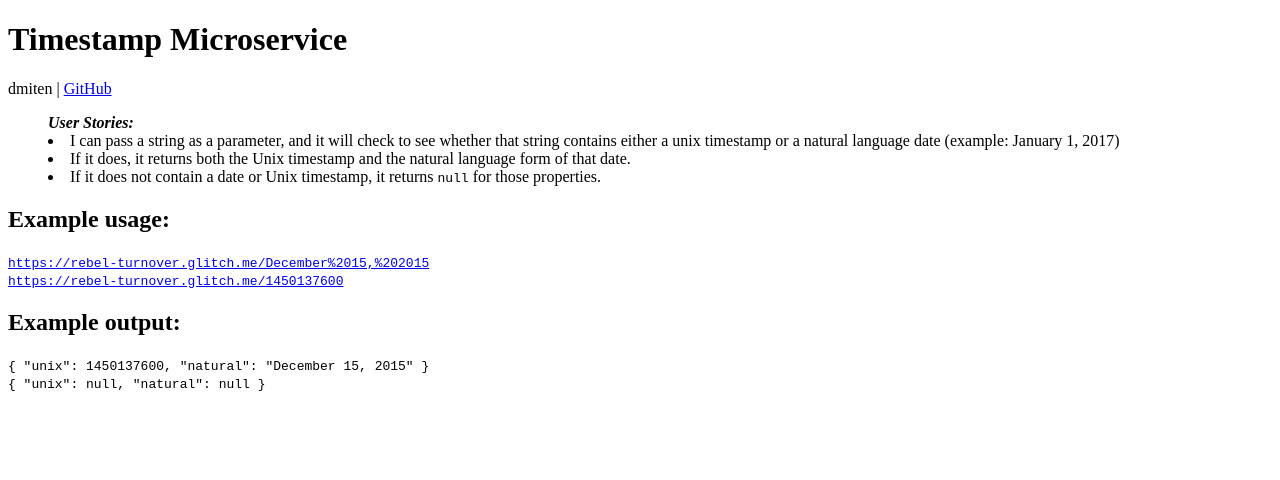
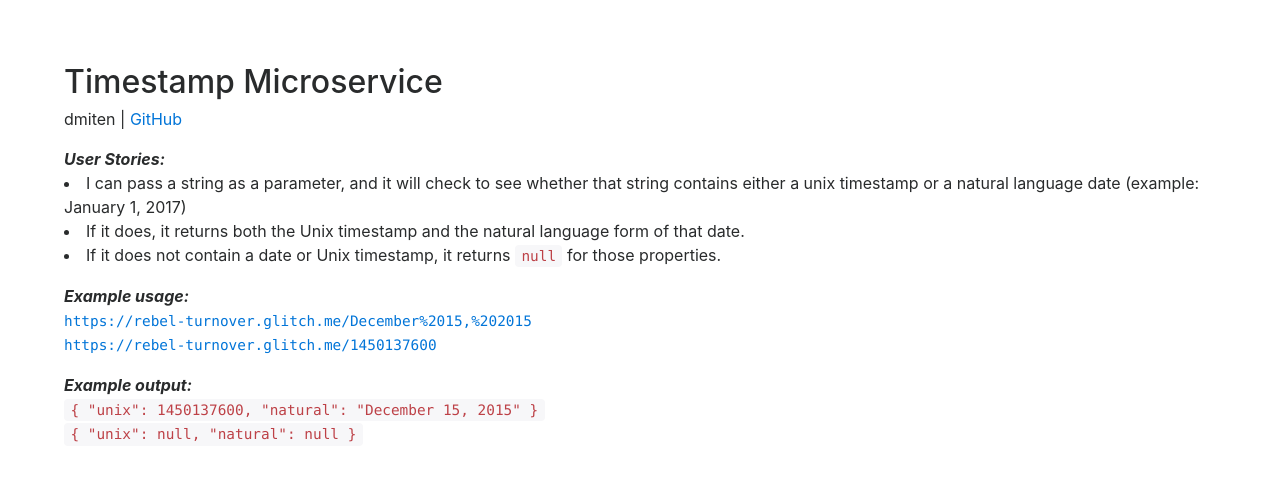
Before and after one commit to dmiten/FCC-backend-Timestamp, a website: page index.html in a window 1280 px wide. Drawn offline with nearby package versions, Linux system fonts and the light colour scheme.

Commit message:
Styling.

```diff
--- a/index.html
+++ b/index.html
@@ -3,10 +3,15 @@
   <head>
     <meta charset="UTF-8">
     <title>Timestamp Microservice</title>
+    <link rel="stylesheet"
+          href="https://maxcdn.bootstrapcdn.com/bootstrap/4.0.0-alpha.6/css/bootstrap.min.css"
+          integrity="sha384-rwoIResjU2yc3z8GV/NPeZWAv56rSmLldC3R/AZzGRnGxQQKnKkoFVhFQhNUwEyJ"
+          crossorigin="anonymous">
   </head>
   <body>
-    <div>
-      <h1>Timestamp Microservice</h1>
+    <div class="container-fluide"
+         style="margin: 5%">
+      <h2>Timestamp Microservice</h2>
       <p>dmiten | <a href="https://github.com/dmiten/FCC-backend-Timestamp" target="blank">GitHub</a></p>
       <blockquote>
         <b><i>User Stories:</i></b>
@@ -22,16 +27,20 @@
           properties.
         </li>
       </blockquote>
-      <h2>Example usage:</h2>
+      <blockquote>
+        <b><i>Example usage:</i></b><br>
         <a href="https://rebel-turnover.glitch.me/December%2015,%202015" target="blank">
           <code>https://rebel-turnover.glitch.me/December%2015,%202015</code>
         </a><br>
         <a href="https://rebel-turnover.glitch.me/1450137600" target="blank">
-        <code>https://rebel-turnover.glitch.me/1450137600</code>
+          <code>https://rebel-turnover.glitch.me/1450137600</code><br>
         </a>
-      <h2>Example output:</h2>
+      </blockquote>
+      <blockquote>
+        <b><i>Example output:</i></b><br>
         <code>{ "unix": 1450137600, "natural": "December 15, 2015" }</code><br>
         <code>{ "unix": null, "natural": null }</code>
+      </blockquote>
     </div>
   </body>
 </html>
```
Lines whose indentation alone changed are shown as unchanged.
